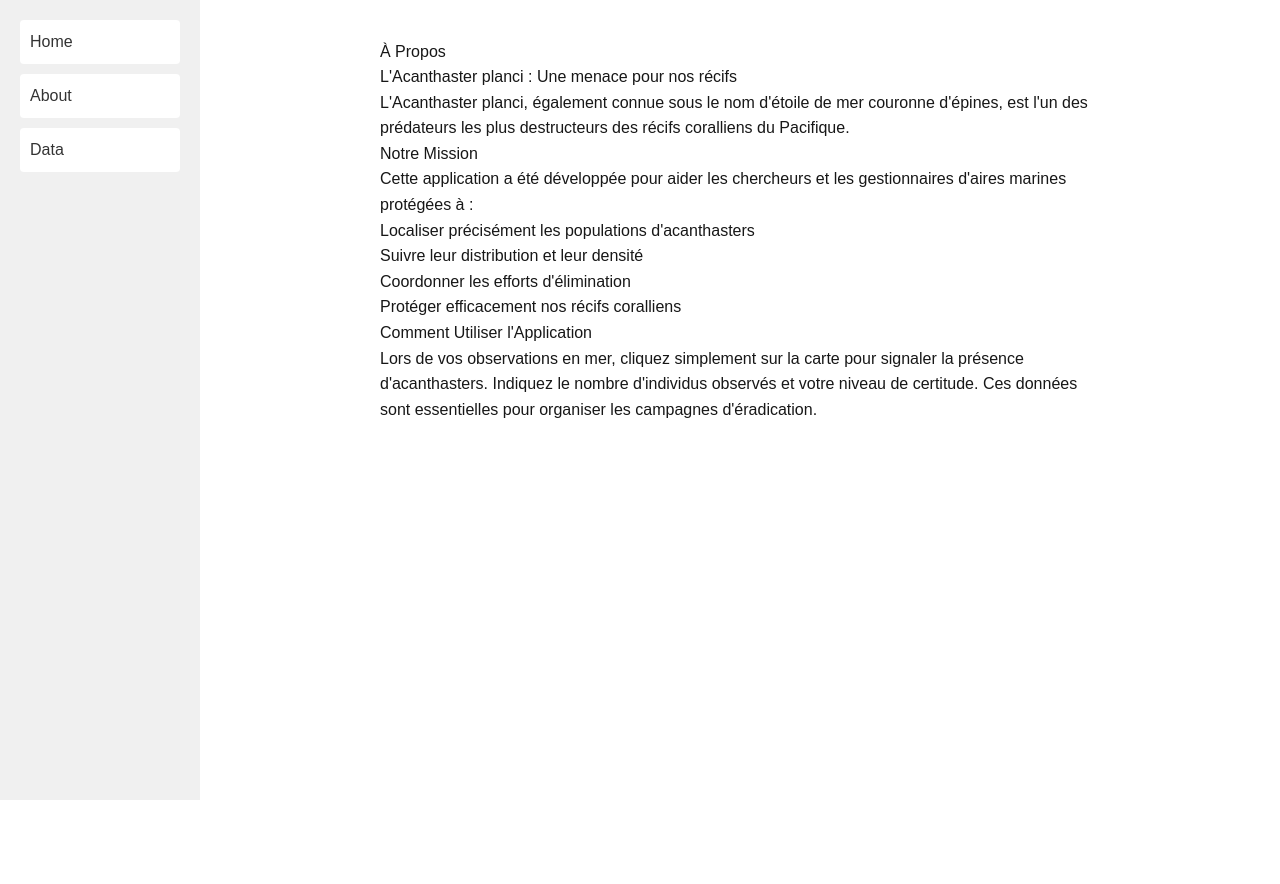
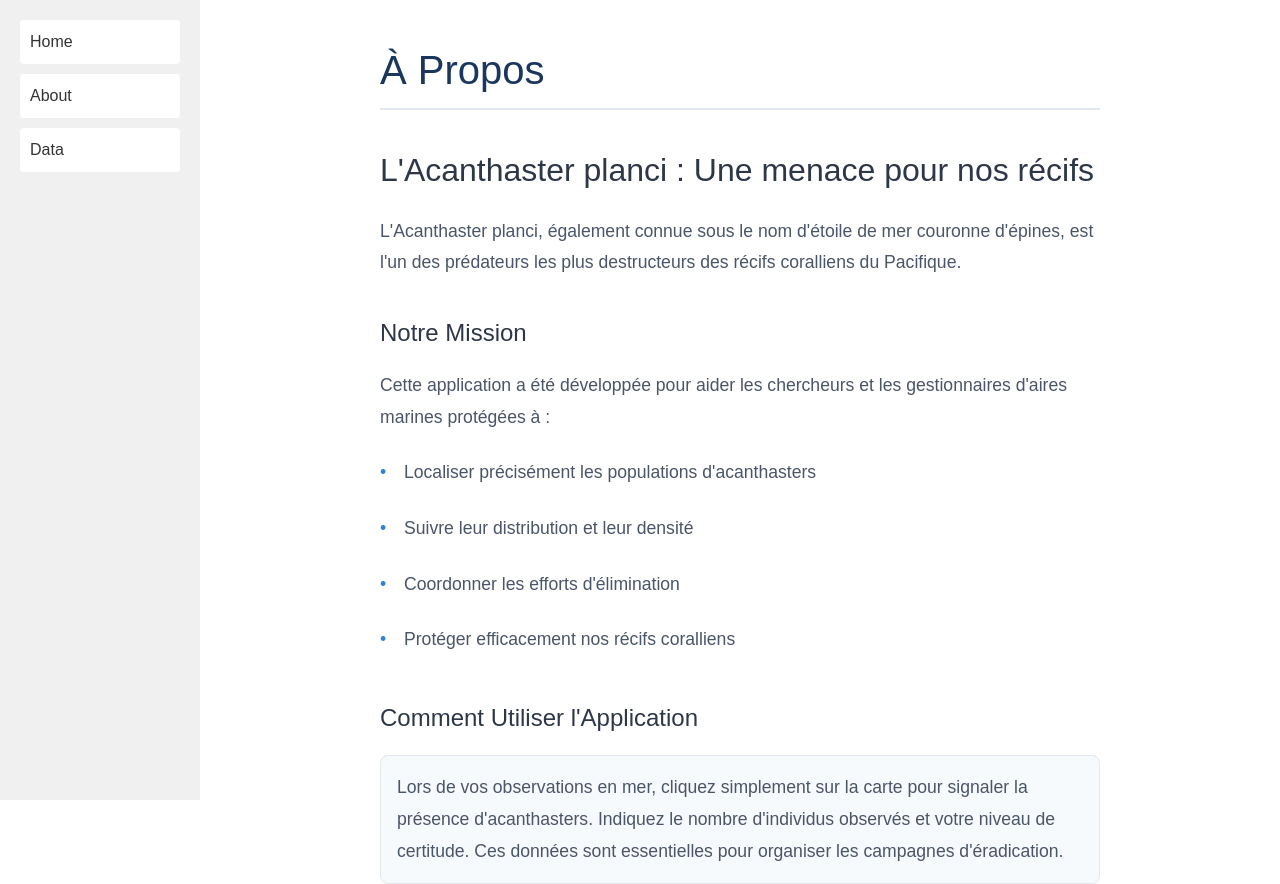
Before and after one commit to virgile953/alertAcanthaster, a Next.js app: page /about in a window 1280 px wide. Before the commit the page ends 800 px from the top, so only its background shows below. Built offline with nearby package versions, Linux system fonts and the light colour scheme.

Commit message:
Updated ui

```diff
--- a/app/about/page.tsx
+++ b/app/about/page.tsx
@@ -1,74 +1,105 @@
 "use client";
 
-import Link from 'next/link';
+import Navbar from "../components/Navbar";
 
 export default function About() {
   return (
-    <div style={{ display: 'flex', height: '100vh' }}>
-      <nav style={{
-        width: '200px',
-        backgroundColor: '#f0f0f0',
-        padding: '20px',
-        display: 'flex',
-        flexDirection: 'column',
-        gap: '10px'
-      }}>
-        <Link href="/" style={{
-          padding: '10px',
-          textDecoration: 'none',
-          color: '#333',
-          borderRadius: '4px',
-          backgroundColor: '#fff'
-        }}>
-          Home
-        </Link>
-        <Link href="/about" style={{
-          padding: '10px',
-          textDecoration: 'none',
-          color: '#333',
-          borderRadius: '4px',
-          backgroundColor: '#fff'
-        }}>
-          About
-        </Link>
-        <Link href="/data" style={{
-          padding: '10px',
-          textDecoration: 'none',
-          color: '#333',
-          borderRadius: '4px',
-          backgroundColor: '#fff'
-        }}>
-          Data
-        </Link>
-      </nav>
+    <div style={{ display: "flex", height: "100vh" }}>
+      <Navbar />
       <main style={{
         flex: 1,
-        padding: '40px',
-        maxWidth: '800px',
-        margin: '0 auto'
+        padding: "40px",
+        maxWidth: "800px",
+        margin: "0 auto",
+        backgroundColor: "#fff",
       }}>
-        <h1>À Propos</h1>
-        <div style={{ fontSize: '16px', lineHeight: '1.6' }}>
-          <h2>L&apos;Acanthaster planci : Une menace pour nos récifs</h2>
-          <p>
-            L&apos;Acanthaster planci, également connue sous le nom d&apos;étoile de mer couronne d&apos;épines,
-            est l&apos;un des prédateurs les plus destructeurs des récifs coralliens du Pacifique.
+        <h1 style={{
+          fontSize: "2.5rem",
+          color: "#1a365d",
+          marginBottom: "2rem",
+          borderBottom: "2px solid #e2e8f0",
+          paddingBottom: "0.5rem"
+        }}>À Propos</h1>
+
+        <div style={{ fontSize: "16px", lineHeight: "1.8" }}>
+          <h2 style={{
+            fontSize: "2rem",
+            color: "#2d3748",
+            marginTop: "2rem",
+            marginBottom: "1rem"
+          }}>L&apos;Acanthaster planci : Une menace pour nos récifs</h2>
+
+          <p style={{
+            fontSize: "1.1rem",
+            color: "#4a5568",
+            marginBottom: "1.5rem"
+          }}>
+            L&apos;Acanthaster planci, également connue sous le nom
+            d&apos;étoile de mer couronne d&apos;épines, est l&apos;un des
+            prédateurs les plus destructeurs des récifs coralliens du Pacifique.
           </p>
 
-          <h3>Notre Mission</h3>
-          <p>
-            Cette application a été développée pour aider les chercheurs et les gestionnaires
-            d&apos;aires marines protégées à :
+          <h3 style={{
+            fontSize: "1.5rem",
+            color: "#2d3748",
+            marginTop: "2rem",
+            marginBottom: "1rem"
+          }}>Notre Mission</h3>
+
+          <p style={{
+            fontSize: "1.1rem",
+            color: "#4a5568",
+            marginBottom: "1rem"
+          }}>
+            Cette application a été développée pour aider les chercheurs et les
+            gestionnaires d&apos;aires marines protégées à :
           </p>
-          <ul>
-            <li>Localiser précisément les populations d&apos;acanthasters</li>
-            <li>Suivre leur distribution et leur densité</li>
-            <li>Coordonner les efforts d&apos;élimination</li>
-            <li>Protéger efficacement nos récifs coralliens</li>
+
+          <ul style={{
+            listStyle: "none",
+            padding: "0",
+            margin: "1rem 0"
+          }}>
+            {[
+              "Localiser précisément les populations d'acanthasters",
+              "Suivre leur distribution et leur densité",
+              "Coordonner les efforts d'élimination",
+              "Protéger efficacement nos récifs coralliens"
+            ].map((item, index) => (
+              <li key={index} style={{
+                padding: "0.5rem 0",
+                marginBottom: "0.5rem",
+                paddingLeft: "1.5rem",
+                position: "relative",
+                color: "#4a5568",
+                fontSize: "1.1rem"
+              }}>
+                <span style={{
+                  position: "absolute",
+                  left: 0,
+                  color: "#3182ce"
+                }}>•</span>
+                {item}
+              </li>
+            ))}
           </ul>
 
-          <h3>Comment Utiliser l&apos;Application</h3>
-          <p>
+          <h3 style={{
+            fontSize: "1.5rem",
+            color: "#2d3748",
+            marginTop: "2rem",
+            marginBottom: "1rem"
+          }}>Comment Utiliser l&apos;Application</h3>
+
+          <p style={{
+            fontSize: "1.1rem",
+            color: "#4a5568",
+            marginBottom: "1.5rem",
+            padding: "1rem",
+            backgroundColor: "#f7fafc",
+            borderRadius: "8px",
+            border: "1px solid #e2e8f0"
+          }}>
             Lors de vos observations en mer, cliquez simplement sur la carte pour signaler
             la présence d&apos;acanthasters. Indiquez le nombre d&apos;individus observés et
             votre niveau de certitude. Ces données sont essentielles pour organiser les
--- a/app/data/page.tsx
+++ b/app/data/page.tsx
@@ -1,94 +1,67 @@
-'use client'
+"use client";
 
-import Link from 'next/link'
-import { useEffect, useState } from 'react'
-import { getAllSightings } from '../actions/getData'
+import { useEffect, useState } from "react";
+import { getAllSightings } from "../actions/getData";
+import Navbar from "../components/Navbar";
 
 export default function Data() {
 	interface Sighting {
-    id: string;
-    createdAt: string;
+		id: number;
+		createdAt: Date;
 		latitude: number;
 		longitude: number;
 		count: number;
 		certainty: number;
 	}
 
-  const [sightings, setSightings] = useState<Sighting[]>([])
-  const [loading, setLoading] = useState(true)
+	const [sightings, setSightings] = useState<Sighting[]>([]);
+	const [loading, setLoading] = useState(true);
 
 	useEffect(() => {
-    loadData()
-  }, [])
+		loadData();
+	}, []);
 
 	async function loadData() {
-    const data = await getAllSightings()
-    setSightings(data)
-    setLoading(false)
+		const data = await getAllSightings();
+		setSightings(data);
+		setLoading(false);
 	}
 
 	const exportToCSV = () => {
-    const headers = ['Date', 'Latitude', 'Longitude', 'Count', 'Certainty']
-    const csvData = sightings.map(s => [
-      new Date(s.createdAt).toLocaleString(),
+		const headers = ["Date", "Latitude", "Longitude", "Count", "Certainty"];
+    const csvData = sightings.map((s) => [
+      new Date(s.createdAt).toLocaleString('en-GB').replace(",", " at"),
       s.latitude,
       s.longitude,
       s.count,
-      s.certainty
-    ])
+      s.certainty,
+    ]);
 
-    const csv = [headers, ...csvData].map(row => row.join(',')).join('\n')
-    const blob = new Blob([csv], { type: 'text/csv' })
-    const url = window.URL.createObjectURL(blob)
-    const a = document.createElement('a')
-    a.href = url
-    a.download = `acanthaster-data-${new Date().toISOString().split('T')[0]}.csv`
-    a.click()
-  }
+		const csv = [headers, ...csvData].map((row) => row.join(",")).join("\n");
+		const blob = new Blob([csv], { type: "text/csv" });
+		const url = window.URL.createObjectURL(blob);
+		const a = document.createElement("a");
+		a.href = url;
+		a.download = `acanthaster-data-${
+			new Date().toISOString().split("T")[0]
+		}.csv`;
+		a.click();
+	};
 
 	return (
-    <div style={{ display: 'flex', height: '100vh' }}>
-      <nav style={{
-        width: '200px',
-        backgroundColor: '#f0f0f0',
-        padding: '20px',
-        display: 'flex',
-        flexDirection: 'column',
-        gap: '10px'
-      }}>
-        <Link href="/" style={{
-          padding: '10px',
-          textDecoration: 'none',
-          color: '#333',
-          borderRadius: '4px',
-          backgroundColor: '#fff'
-        }}>Home</Link>
-        <Link href="/about" style={{
-          padding: '10px',
-          textDecoration: 'none',
-          color: '#333',
-          borderRadius: '4px',
-          backgroundColor: '#fff'
-        }}>About</Link>
-        <Link href="/data" style={{
-          padding: '10px',
-          textDecoration: 'none',
-          color: '#333',
-          borderRadius: '4px',
-          backgroundColor: '#fff'
-        }}>Data</Link>
-      </nav>
-      <main style={{ flex: 1, padding: '20px' }}>
-        <div style={{ marginBottom: '20px' }}>
+		<div style={{ display: "flex", height: "100vh" }}>
+			<Navbar />
+			<main style={{ flex: 1, padding: "20px" }}>
+				<div style={{ marginBottom: "20px" }}>
 					<button
 						onClick={exportToCSV}
 						style={{
-              padding: '10px 20px',
-              backgroundColor: '#007bff',
-              color: 'white',
-              border: 'none',
-              borderRadius: '4px',
-              cursor: 'pointer'
+							padding: "10px 20px",
+							backgroundColor: "#007bff",
+							color: "white",
+							border: "none",
+							borderRadius: "4px",
+							cursor: "pointer",
 						}}
 					>
 						Export to CSV
@@ -98,32 +71,52 @@ export default function Data() {
 				{loading ? (
 					<p>Loading data...</p>
 				) : (
-          <table style={{ width: '100%', borderCollapse: 'collapse' }}>
+					<table style={{ width: "100%", borderCollapse: "collapse" }}>
 						<thead>
 							<tr>
-                <th style={{ padding: '8px', borderBottom: '2px solid #ddd' }}>Date</th>
-                <th style={{ padding: '8px', borderBottom: '2px solid #ddd' }}>Latitude</th>
-                <th style={{ padding: '8px', borderBottom: '2px solid #ddd' }}>Longitude</th>
-                <th style={{ padding: '8px', borderBottom: '2px solid #ddd' }}>Count</th>
-                <th style={{ padding: '8px', borderBottom: '2px solid #ddd' }}>Certainty</th>
+								<th style={{ padding: "8px", borderBottom: "2px solid #ddd" }}>
+									Date
+								</th>
+								<th style={{ padding: "8px", borderBottom: "2px solid #ddd" }}>
+									Latitude
+								</th>
+								<th style={{ padding: "8px", borderBottom: "2px solid #ddd" }}>
+									Longitude
+								</th>
+								<th style={{ padding: "8px", borderBottom: "2px solid #ddd" }}>
+									Count
+								</th>
+								<th style={{ padding: "8px", borderBottom: "2px solid #ddd" }}>
+									Certainty
+								</th>
 							</tr>
 						</thead>
 						<tbody>
 							{sightings.map((sighting) => (
 								<tr key={sighting.id}>
-                  <td style={{ padding: '8px', borderBottom: '1px solid #ddd' }}>
+									<td
+										style={{ padding: "8px", borderBottom: "1px solid #ddd" }}
+									>
 										{new Date(sighting.createdAt).toLocaleString()}
 									</td>
-                  <td style={{ padding: '8px', borderBottom: '1px solid #ddd' }}>
+									<td
+										style={{ padding: "8px", borderBottom: "1px solid #ddd" }}
+									>
 										{sighting.latitude}
 									</td>
-                  <td style={{ padding: '8px', borderBottom: '1px solid #ddd' }}>
+									<td
+										style={{ padding: "8px", borderBottom: "1px solid #ddd" }}
+									>
 										{sighting.longitude}
 									</td>
-                  <td style={{ padding: '8px', borderBottom: '1px solid #ddd' }}>
+									<td
+										style={{ padding: "8px", borderBottom: "1px solid #ddd" }}
+									>
 										{sighting.count}
 									</td>
-                  <td style={{ padding: '8px', borderBottom: '1px solid #ddd' }}>
+									<td
+										style={{ padding: "8px", borderBottom: "1px solid #ddd" }}
+									>
 										{sighting.certainty}%
 									</td>
 								</tr>
@@ -133,5 +126,5 @@ export default function Data() {
 				)}
 			</main>
 		</div>
-  )
+	);
 }
```
Also changed, not shown: 1 other file (tests, documents, lock files or other folders). Lines whose indentation alone changed are shown as unchanged.
